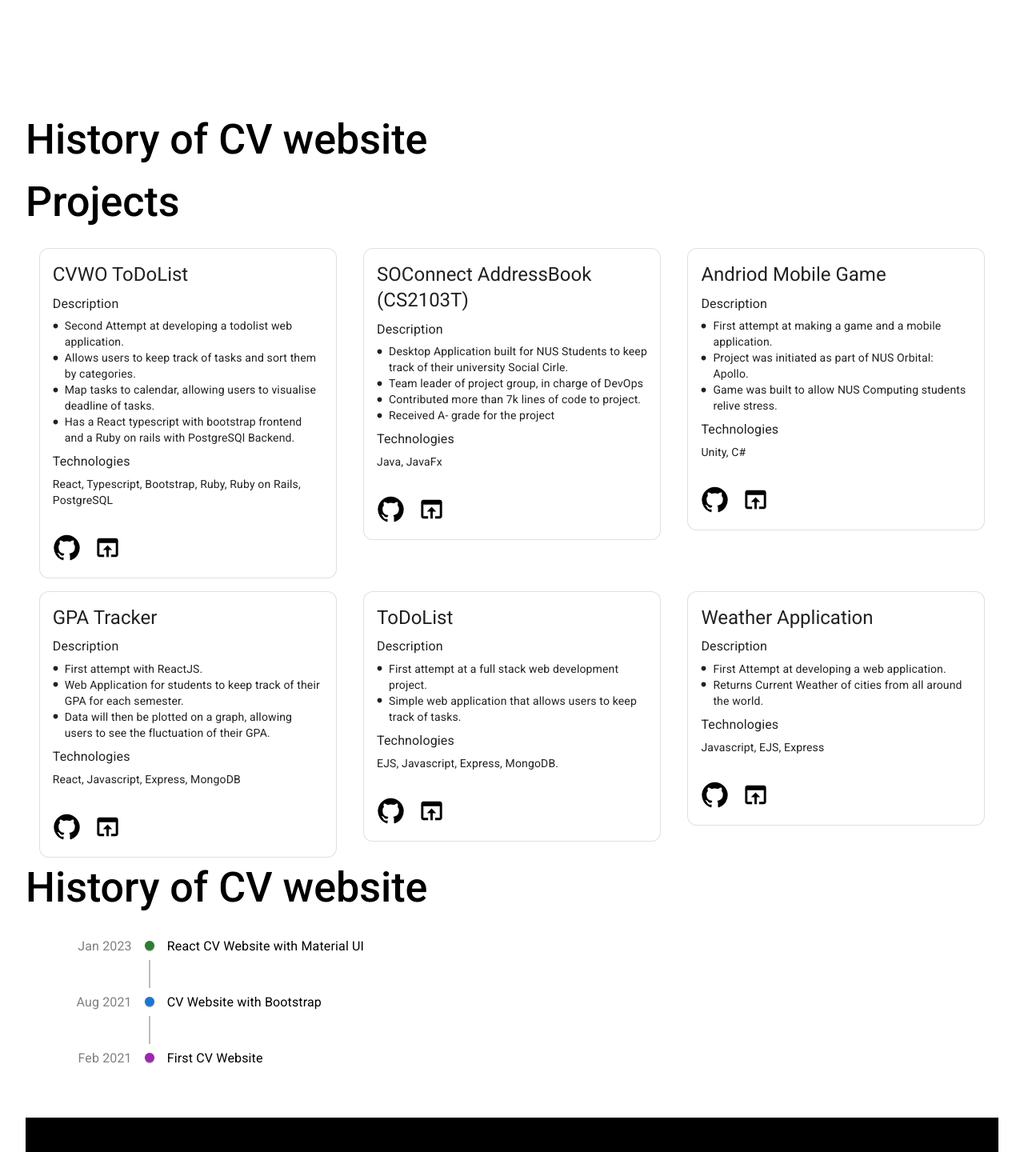
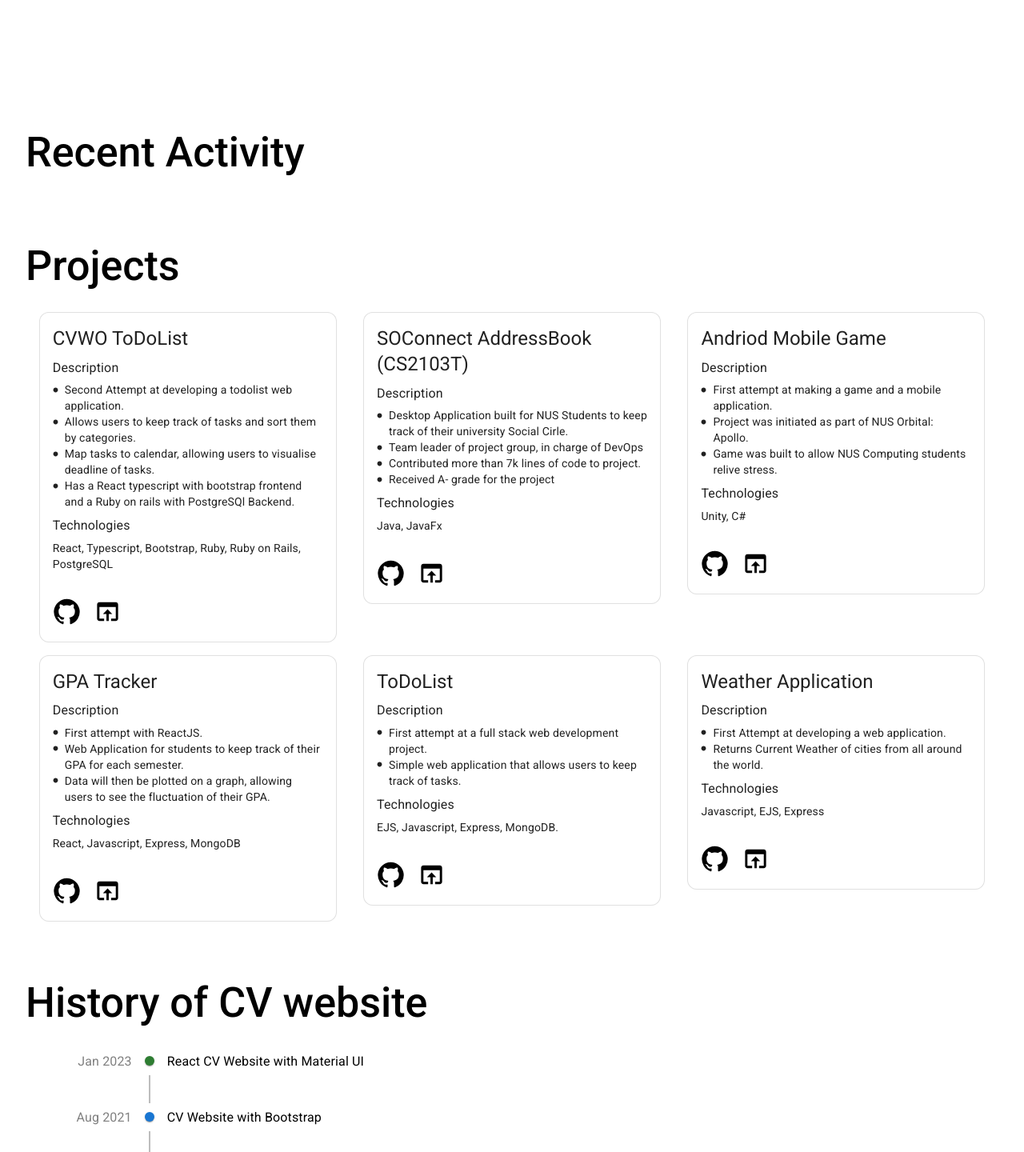
Before and after one commit to Jonaspng/react-cv-website, a React (Create React App) app: page / in a window 1280 px wide. Shown: the part 740-2180 px from the top of the page at 80% size. Built offline with nearby package versions, Linux system fonts and the light colour scheme.

Commit message:
Update padding

```diff
--- a/src/components/AboutMe.js
+++ b/src/components/AboutMe.js
@@ -6,7 +6,7 @@ import LinkedInIcon from '@mui/icons-material/LinkedIn';
 function AboutMe() {
 
   return (
-    <Box id={"aboutme"} height={"102%"}>
+    <Box id={"aboutme"} height={"100%"}>
       <Grid container>
         <Grid item xs={12} sm={6} padding={9} sx={{ display: { xs: 'none', sm: 'block' }}}>
           <h1> Picture </h1>
--- a/src/components/BottomBar.js
+++ b/src/components/BottomBar.js
@@ -5,7 +5,7 @@ function BottomBar() {
   return (
     <Box sx={{backgroundColor: 'black'}} padding={5}>
       <Typography sx={{color:'white'}}>
-      © Png Yi Wei Jonas. All rights reserved.
+        © Png Yi Wei Jonas. All rights reserved.
       </Typography>
     </Box>
   );
--- a/src/components/History.js
+++ b/src/components/History.js
@@ -4,7 +4,7 @@ import { Typography, Box, Link } from "@mui/material";
 
 function History() {
   return(
-    <Box id={'history'}>
+    <Box padding={4} id={'history'}>
       <Typography variant="h3" gutterBottom fontSize={52} fontWeight={500}>
         History of CV website
       </Typography>
--- a/src/components/Projects.js
+++ b/src/components/Projects.js
@@ -21,7 +21,7 @@ function Projects() {
   }
 
   return (
-    <Box id={'projects'}>
+    <Box padding={4} id={'projects'}>
       <Typography variant="h3" gutterBottom fontSize={52} fontWeight={500}>
         Projects
       </Typography>
--- a/src/components/RecentActivity.js
+++ b/src/components/RecentActivity.js
@@ -3,9 +3,9 @@ import { Box, Typography } from "@mui/material"
 function RecentActivity() {
 
   return (
-    <Box>
+    <Box padding={4} id={"recentactivity"}>
       <Typography variant="h3" gutterBottom fontSize={52} fontWeight={500}>
-        History of CV website
+        Recent Activity
       </Typography>
     </Box>
   );
--- a/src/pages/MainPage.js
+++ b/src/pages/MainPage.js
@@ -1,4 +1,3 @@
-import { Box } from '@mui/material';
 import React from 'react';
 import AboutMe from '../components/AboutMe';
 import BottomBar from '../components/BottomBar';
@@ -12,15 +11,12 @@ function MainPage() {
   return (
     <>
       <Topbar />
-      <Box height={'100%'} paddingLeft={4} paddingRight={4} >
-        <AboutMe />
-        <RecentActivity />
-        <Projects />
-        <History />
-        <BottomBar />
-      </Box>
+      <AboutMe />
+      <RecentActivity />
+      <Projects />
+      <History />
+      <BottomBar />
     </>
-
 
   );
 
```
